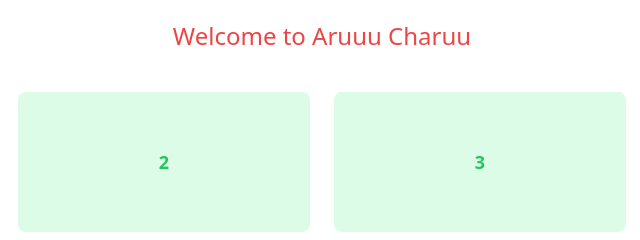
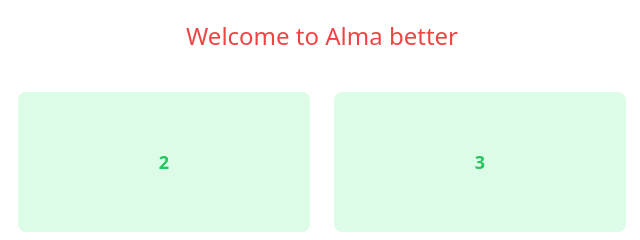
Before and after one commit to ajay1588/alma-better, a plain HTML site: page index.html in a window 1280 px wide. Shown: the full height of the page, 318-958 px from the left. Drawn offline with nearby package versions, Linux system fonts and the light colour scheme.

Commit message:
Update index.html

```diff
--- a/index.html
+++ b/index.html
@@ -7,7 +7,7 @@
   </head>
 
 <body>
-  <h6 class="text-red-500 text-2xl text-center py-5">Welcome to Aruuu Charuu</h6>
+  <h6 class="text-red-500 text-2xl text-center py-5">Welcome to Alma better</h6>
   <div class="grid grid-cols-1 md:grid-cols-2 lg:grid-cols-4 gap-2 md:gap-4 lg:gap-6 p-5">
     <div class="bg-green-100 text-green-500 text-lg font-bold text-center p-14 rounded-lg">1</div>
     <div class="bg-green-100 text-green-500 text-lg font-bold text-center p-14 rounded-lg">2</div>
```
